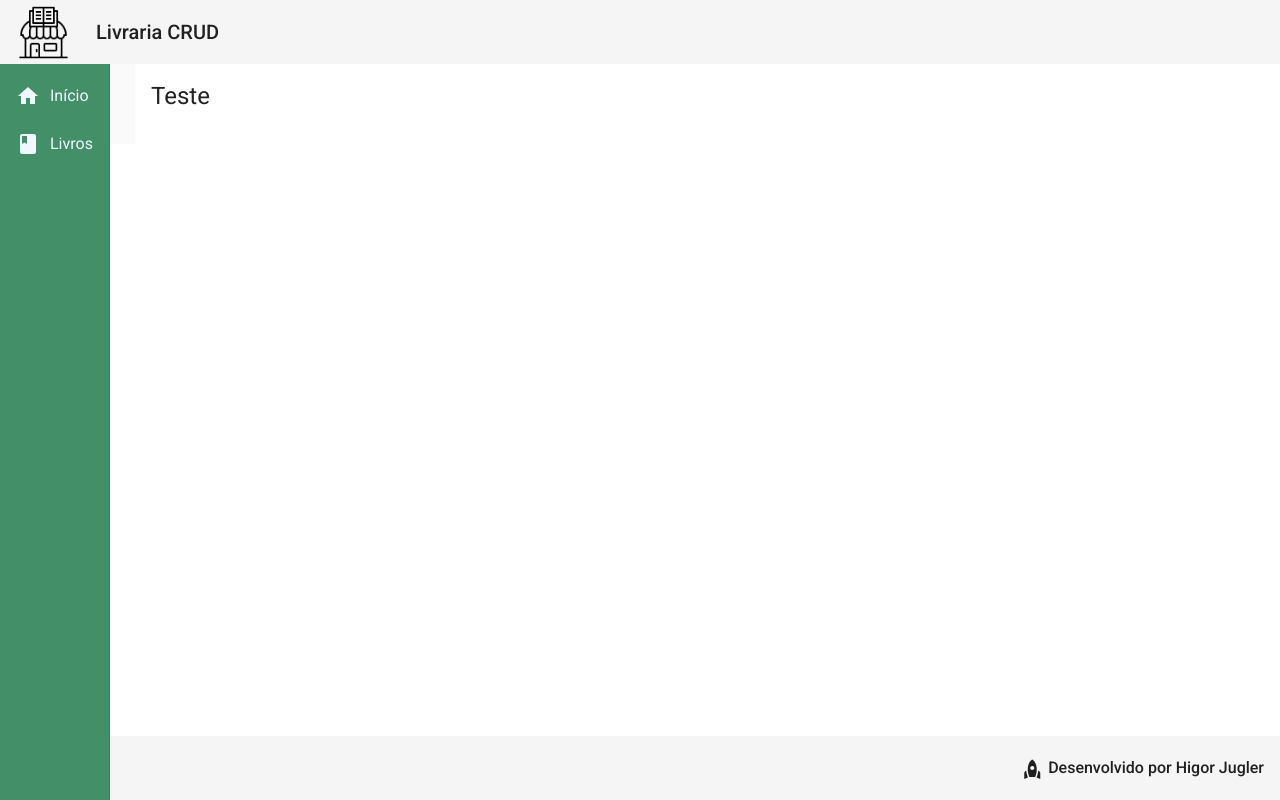
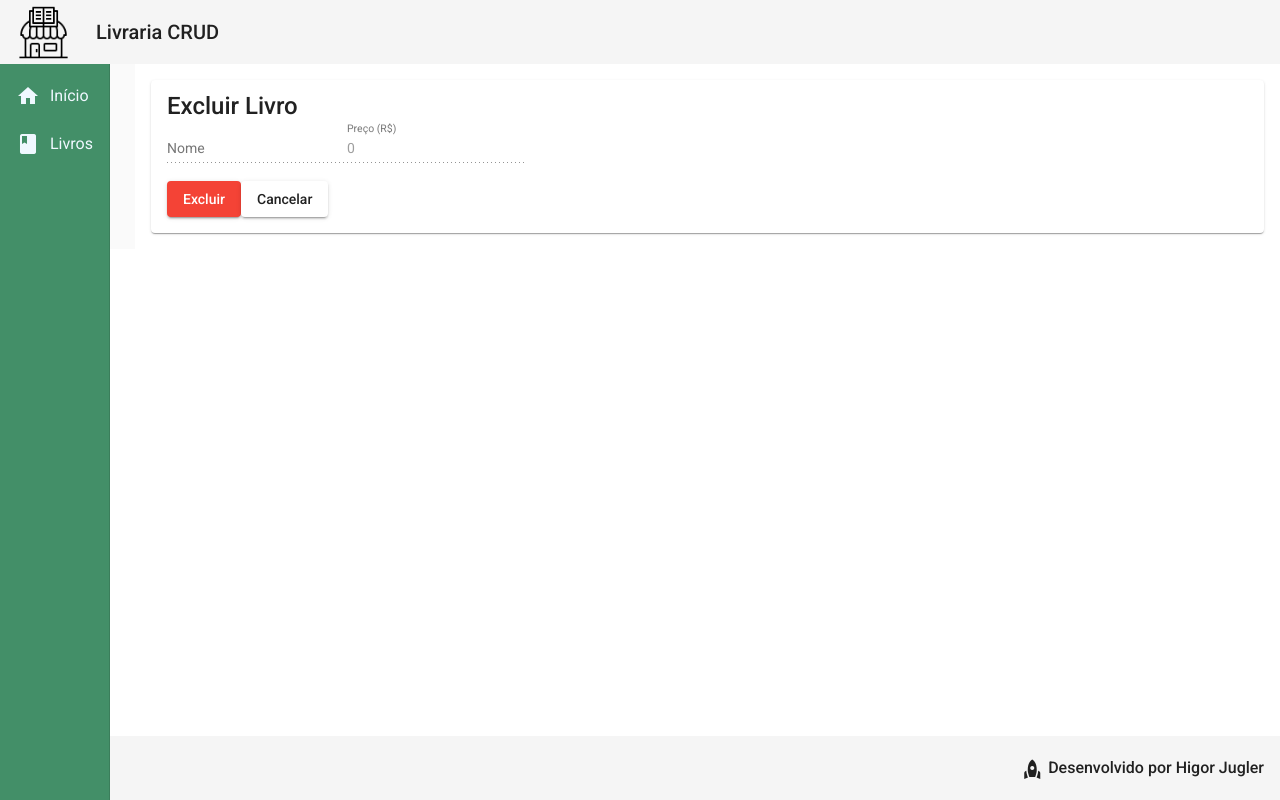
Before and after one commit to higor-jugler/livraria-crud, an Angular app in the folder frontend/: page /products/delete/1 in a window 1280 px wide. Built offline with nearby package versions, Linux system fonts and the light colour scheme; no server answers.

Commit message:
Implementado metodo de exclusao

```diff
--- a/frontend/src/app/components/product/product-delete/product-delete.component.html
+++ b/frontend/src/app/components/product/product-delete/product-delete.component.html
@@ -1,5 +1,5 @@
-<!-- <mat-card>
-    <mat-card-title>Excluir Produto</mat-card-title>
+<mat-card>
+    <mat-card-title>Excluir Livro</mat-card-title>
     <form>
         <mat-form-field>
             <input matInput placeholder="Nome"
@@ -10,12 +10,11 @@
                 [value]="product.price" name="price" disabled>
         </mat-form-field>
     </form>
-    <button mat-raised-button (click)="deleteProduct()" color="warn">
+    <button mat-raised-button (click)="deleteBook()" color="warn">
         Excluir
     </button>
 
     <button mat-raised-button (click)="cancel()">
         Cancelar
     </button>
-</mat-card> -->
-<h1>Teste</h1>
+</mat-card>
--- a/frontend/src/app/components/product/product-delete/product-delete.component.ts
+++ b/frontend/src/app/components/product/product-delete/product-delete.component.ts
@@ -12,7 +12,7 @@ export class ProductDeleteComponent implements OnInit {
 
   product: Product = {
     name: '',
-    price: 0
+    price: Number(null)
   }
 
   constructor(
@@ -22,14 +22,18 @@ export class ProductDeleteComponent implements OnInit {
   ) { }
 
   ngOnInit(): void {
+    const id = this.route.snapshot.paramMap.get('id')
+    this.productService.readListId(id).subscribe(product => {
+      this.product = product
+    })
   }
 
-  // deletar(): void {
-  //   this.colecaoService.exlcuirId(`${this.colecoes.id}`).subscribe(() => {
-  //     this.colecaoService.mensagemSalvado('Pronto')
-  //     this.router.navigate(['/colecoes'])
-  //   })
-  // }
+  deleteBook(): void {
+    this.productService.deleteListId(this.product.id).subscribe(() => {
+      this.productService.showMenssage("Excluido!")
+      this.router.navigate(["/products"])
+    })
+  }
 
   cancel(): void {
     this.router.navigate(["/products"])
--- a/frontend/src/app/components/product/product-update/product-update.component.html
+++ b/frontend/src/app/components/product/product-update/product-update.component.html
@@ -11,5 +11,5 @@
         </mat-form-field>
     </form>
 </mat-card>
-<button mat-raised-button >Atualizar</button>
+<button mat-raised-button (click)="updateProduct()">Atualizar</button>
 <button mat-raised-button (click)="cancel()">Cancelar</button>
--- a/frontend/src/app/components/product/product-update/product-update.component.ts
+++ b/frontend/src/app/components/product/product-update/product-update.component.ts
@@ -29,7 +29,10 @@ export class ProductUpdateComponent implements OnInit {
   }
 
   updateProduct(): void {
-
+    this.productService.updateListId(this.product).subscribe(() => {
+      this.productService.showMenssage("Atualizado!")
+      this.router.navigate(['/products'])
+    })
   }
 
   cancel(): void {
--- a/frontend/src/app/components/product/product.service.ts
+++ b/frontend/src/app/components/product/product.service.ts
@@ -43,11 +43,10 @@ export class ProductService {
     return this.http.put<Product>(url, product)
   }
 
-  deleteListId(id: number): Observable<Product> {
+  //Delete
+  deleteListId(id: any): Observable<Product> {
     const url = `${this.baseUrl}/${id}`;
-    return this.http.delete<Product>(url).pipe(
-      map((obj) => obj)
-    )
+    return this.http.delete<Product>(url)
   }
 
 }
```
Also changed, not shown: 1 other file (tests, documents, lock files or other folders).
